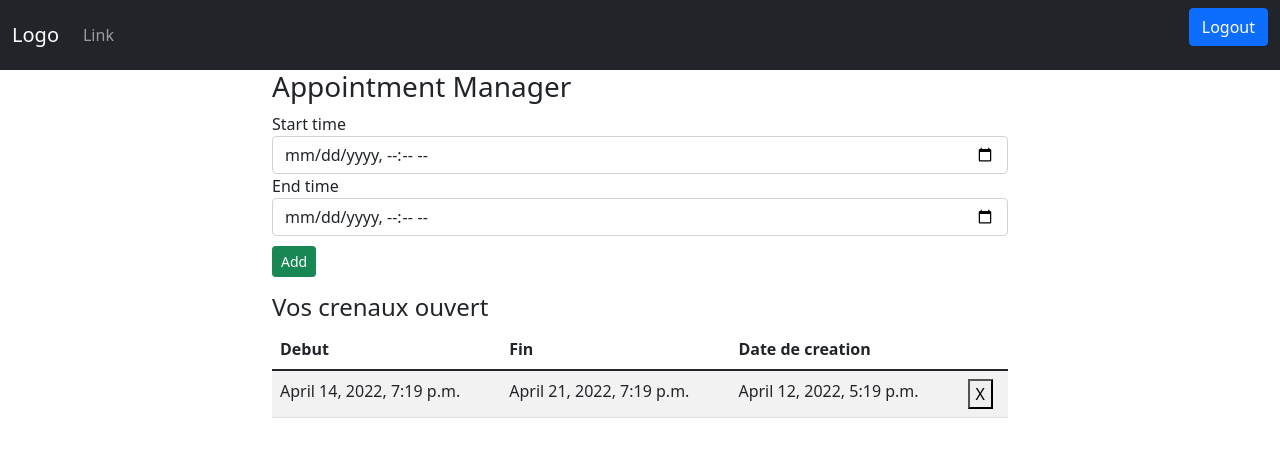
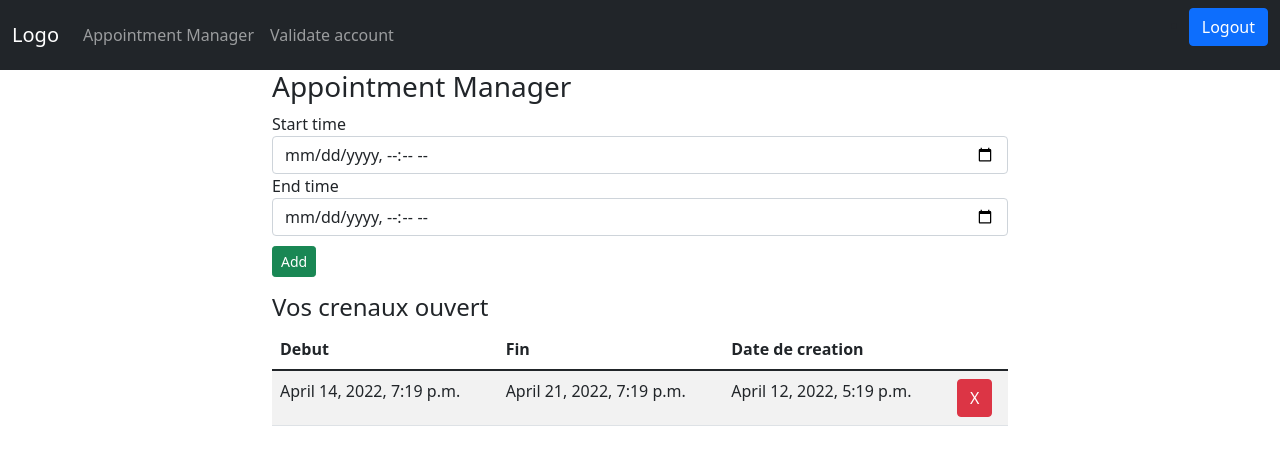
Before and after one commit to jules3198/doctolib, a Django app: page /appointment/appointment-manager in a window 1280 px wide. Shown: the top 465 px of the page. Run offline with Django 3.2, Linux system fonts and the light colour scheme; a user stored in the database is signed in; data comes from the database, SQL or seed files in the repository; both versions use the stored data as it was after the commit; some libraries are stand-ins or nearby versions.

Commit message:
final commit

```diff
--- a/accounts/views.py
+++ b/accounts/views.py
@@ -49,4 +49,4 @@ def login_user(request):
 
 def logout_user(request):
     logout(request)
-    return redirect('/')
+    return redirect('/accounts/login')
--- a/appointment/urls.py
+++ b/appointment/urls.py
@@ -7,5 +7,6 @@ urlpatterns = [
  path('search', views.search, name='search'),
  path('take-appointment/<int:id>', views.take_appointment, name='take-appointment'),
  path('appointment-manager', views.appointment_manager, name='appointment-manager'),
- path('validate-doctor', views.validateDoctor, name='validate-doctor')
+ path('validate-doctor', views.validateDoctor, name='validate-doctor'),
+ path('appointment-delete/<int:id>', views.appointment_delete, name='appointment-delete'),
 ]
--- a/appointment/views.py
+++ b/appointment/views.py
@@ -1,6 +1,8 @@
 from django.shortcuts import render, redirect
 from .models import Appointment,TakeAppointment,ValidadeDoctor
 from .forms import ValidadeDoctorForm
+from django.http import HttpResponse
+import json
 
 def past(request):
     arr = ["a","b","c","d","e","f","g","h"]
@@ -100,3 +102,28 @@ def validateDoctor(request):
             return render(request, "validate_form.html",context={'form': form})
         else:
             return render(request, "access_denied.html")
+
+
+# def deleteAppointment(request,id):
+#     praticient = request.user
+#     if not praticient.is_authenticated:
+#         return redirect('/accounts/login')
+#     else:
+#         if praticient.role == 'PRATICIENT':
+#             validate = ValidadeDoctor.objects.get(praticient__id=praticient.id)
+#             appointment = Appointment.objects.get(id=id,praticient__id=validate.id)
+#             if appointment is not None:
+#                 Appointment.objects.get(id=appointment.id).delete()
+#     return redirect('/appointment/appointment-manager')
+
+def appointment_delete(request,id):
+    praticient = request.user
+    if not praticient.is_authenticated:
+        return redirect('/accounts/login')
+    else:
+        if praticient.role == 'PRATICIENT':
+            apt = Appointment.objects.get(id=id)
+            apt.delete()
+            return HttpResponse(json.dumps({'success': True}), content_type="application/json")
+        else:
+            return HttpResponse(json.dumps({'success': False}), content_type="application/json")
--- a/doctolib/settings.py
+++ b/doctolib/settings.py
@@ -129,3 +129,5 @@ STATICFILES_DIRS = [
 STATIC_ROOT = "/static/"
 
 AUTH_USER_MODEL = 'accounts.CustomUser'
+
+LOGOUT_REDIRECT_URL = "/"
--- a/templates/appointement_handler.html
+++ b/templates/appointement_handler.html
@@ -36,13 +36,15 @@
                 </thead>
                 <tbody>
                     {% for x in apts %}
-                    <tr>
-                        <td>{{x.start_time}}</td>
-                        <td>{{x.end_time}}</td>
-                        <td>{{x.created_at}}</td>
-                        <td><button  id="button" name="delete" > X </button></td>
-                      </tr>
-                    {% endfor %}
+                    <tr id="appointment_{{ x.id }}">
+                        <td>{{ x.start_time }}</td>
+                        <td>{{ x.end_time }}</td>
+                        <td>{{ x.created_at }}</td>
+                        <td>
+                            <button value="{{ x.id }}" id="button" class="btn btn-danger"name="delete"> X</button>
+                        </td>
+                    </tr>
+                {% endfor %}
                 </tbody>
             </table>
             </div>
@@ -50,4 +52,19 @@
         <div class="col-md-2"></div>
     </div>
 </div>
+<script src="https://ajax.googleapis.com/ajax/libs/jquery/3.2.1/jquery.min.js"></script>
+<script>
+    $("button").click(function (e) {
+        var id = $(this).val();
+        e.preventDefault();
+        $.ajax({
+            headers: {'X-CSRFToken': '{{ csrf_token }}'},
+            type: "POST",
+            url: "/appointment/appointment-delete/"+$(this).val(),
+            success: function (result) {
+                 $("#appointment_"+id).css("display", "none");
+            }
+        });
+    });
+</script>
 {% endblock %}
--- a/templates/base.html
+++ b/templates/base.html
@@ -18,15 +18,20 @@
           </button>
           <div class="collapse navbar-collapse" id="mynavbar">
             <ul class="navbar-nav me-auto">
-              <li class="nav-item">
-                <a class="nav-link" href="javascript:void(0)">Link</a>
-              </li>
               {% if  user.role == 'PATIENT' %}
                     <li class="nav-item">
                         <a class="nav-link" href="{% url 'appointment:next' %}">Next Appointment</a>
                     </li>
                     <li class="nav-item">
                     <a class="nav-link"href="{% url 'appointment:past' %}">Past Appointment</a>
+                    </li>
+             {% endif %}
+             {% if  user.role == 'PRATICIENT' %}
+                    <li class="nav-item">
+                        <a class="nav-link" href="{% url 'appointment:appointment-manager' %}">Appointment Manager</a>
+                    </li>
+                    <li class="nav-item">
+                    <a class="nav-link"href="{% url 'appointment:validate-doctor' %}">Validate account</a>
                     </li>
              {% endif %}
             </ul>
@@ -37,6 +42,13 @@
                         </li>
                 </ul>
             {% endif %}
+            {% if not user.is_authenticated %}
+            <ul class="d-flex">
+                <li class="nav-item">
+                    <a class="btn btn-primary" href="{% url 'login' %}">Login</a>
+                    </li>
+            </ul>
+        {% endif %}
           </div>
         </div>
       </nav>
```
Also changed, not shown: requirements.txt (added, +87 -0 lines), templates/home.html (+16 -7 lines), db.sqlite3.
